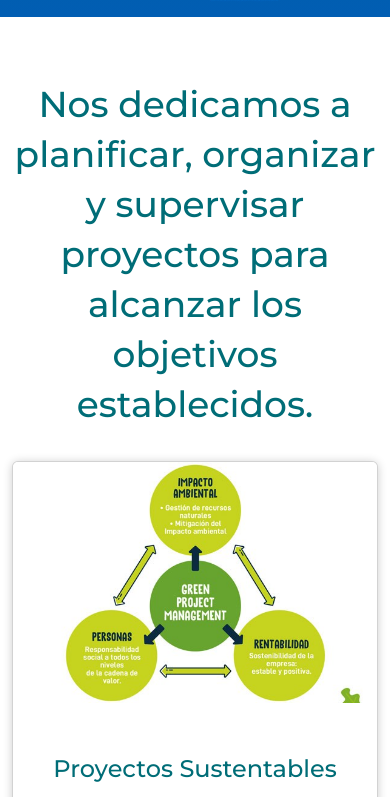
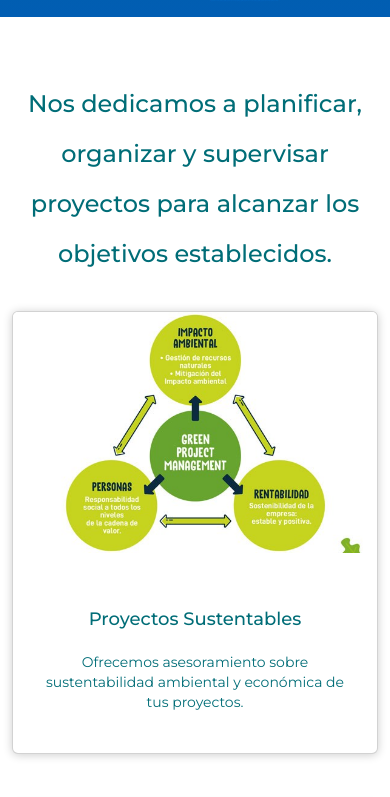
Before and after one commit to agustinfbhub/PF-FernandezBlanco, a website: page index.html in a window 390 px wide. Shown: the part 773-1570 px from the top of the page. Drawn offline with nearby package versions, Linux system fonts and the light colour scheme.

Commit message:
agregue media query para adaptar tamanos de letra - ultima correccion entrega

```diff
--- a/scss/_fuentes.scss
+++ b/scss/_fuentes.scss
@@ -14,7 +14,7 @@ h2{
   font-weight: $weight;
   font-size: $fuente-titulo;
   line-height: $i-medio;
-  color: $verde-oscuro;
+    color: $verde-oscuro;
 }
 
 h3{
@@ -34,3 +34,18 @@ p{
   line-height: $i-bajo;
   color: $verde-oscuro;
   }
+
+  @media screen and (max-width: 900px){
+    h1{
+        font-size:$fuente-titulo;
+    }
+    h2{
+        font-size:$fuente-subtitulo;
+    }
+    h3{
+      font-size:$fuente-parrafo;
+    }
+    p{
+      font-size:$fuente-parrafo-chico;
+    }
+  }
--- a/scss/_variables.scss
+++ b/scss/_variables.scss
@@ -12,6 +12,7 @@ $fuente-banner:42px;
 $fuente-titulo:36px;
 $fuente-subtitulo:24px;
 $fuente-parrafo:18px;
+$fuente-parrafo-chico:14px;
 
 // Separaciones
 $separacion:61px;
```
Also changed, not shown: pages/contacto.html (+1 -1 lines), css/style.css, scss/_banners.scss (line endings or trailing spaces), 1 other file.
